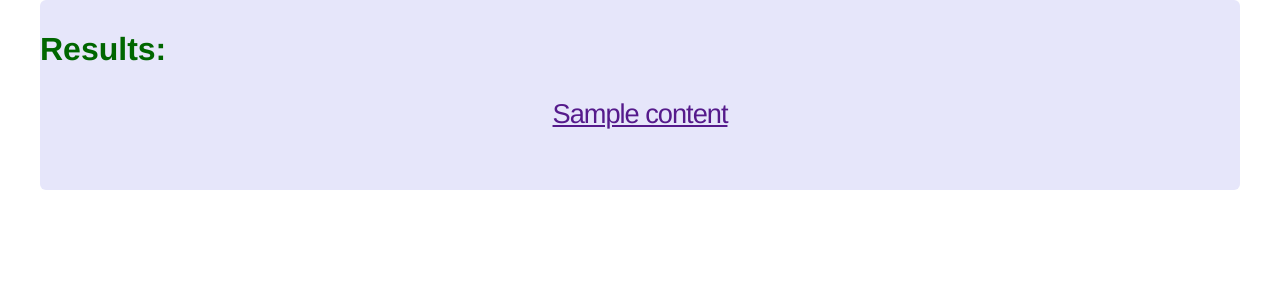
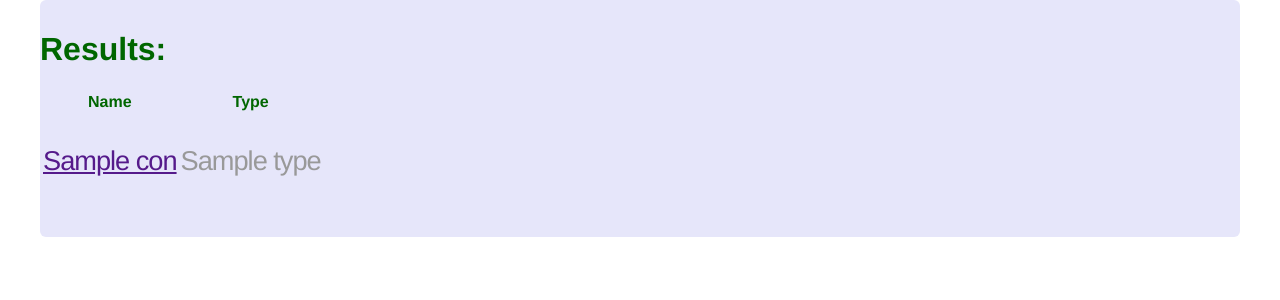
Before and after one commit to poojaranawade/search_movies_shows, a Flask app: template templates/search.html in a window 1280 px wide. Shown: the top 300 px of the page. Run offline with Flask 2, Linux system fonts and the light colour scheme; the template is opened without the code that fills it: most values are stand-ins (such as "Sample title", 1, 10 or a date in 2020); parts of the project's set-up code (start-up, migrations or seed data) failed here and were passed over.

Commit message:
change in query parameters

```diff
--- a/main.py
+++ b/main.py
@@ -5,7 +5,7 @@ Created on Sat Oct 27 17:37:40 2018
 @author: Pooja Ranawade
 """
 
-from flask import Flask, render_template, jsonify
+from flask import Flask, render_template, jsonify, request
 import pandas as pd
 import numpy as np
 
@@ -88,13 +88,14 @@ class Flask_app:
             final.append(items(row))
 
         if page > total_pages + 1:
-            response = jsonify(status=422, response={'val': 'try lower page number'})
+            response = jsonify(status=422, response={
+                               'val': 'try lower page number'})
             return '', '', response
 
         elif page == total_pages + 1:
             res_list = jsonify(status=200, response=[
                                e.serialize() for e in final[total_pages * self.per_page:]], page=page,
-                               per_page=self.per_page, total_results=total)
+                               per_page=remain, total_results=total)
             return "search.html", final[total_pages * self.per_page:], res_list
 
         res_list = []
@@ -136,30 +137,25 @@ def home():
 @app.route('/movie/<id>')
 def movie_id(id):
     movie_page, movie, response = app_obj.movie_id(id)
-#    return render_template(movie_page, movie=movie)
     return response
 
 
 @app.route('/show/<id>')
 def show_id(id):
     show_page, show, response = app_obj.show_id(id)
-#    return render_template(show_page, show=show)
     return response
 
 
-@app.route('/search/<title>/page/<page>')
-def search_title(title, page=1):
-    search_page, content, response = app_obj.search_title(title, int(page))
-#    return render_template(search_page, content=content)
+@app.route('/search')
+def search_title():
+    title = request.args['title']
+    if len(request.args) > 1:
+        page = request.args['page']
+        search_page, content, response = app_obj.search_title(title, int(page))
+        return response
+    else:
+        search_page, content, response = app_obj.no_page_search_title(title)
     return response
-
-
-@app.route('/search/<title>')
-def no_page_search_title(title):
-    search_page, content, response = app_obj.no_page_search_title(title)
-#    return render_template(search_page, content=content)
-    return response
-
 
 if __name__ == '__main__':
     app.run(debug=True)
--- a/static/css/main.css
+++ b/static/css/main.css
@@ -63,11 +63,17 @@ div.show {
      -moz-border-radius: 6px;
           border-radius: 6px;
 }
+div.search {
+  padding: 10px 0 30px 0;
+  background-color: #E6E6FA;
+  -webkit-border-radius: 6px;
+     -moz-border-radius: 6px;
+          border-radius: 6px;
+}
 
 h2 {
   font-size: 3em;
   margin-top: 40px;
-  text-align: center;
   letter-spacing: -2px;
 }
 
--- a/templates/search.html
+++ b/templates/search.html
@@ -1,9 +1,18 @@
 {% extends "layout.html" %}
 {% block content %}
-<div class="movie">
+<div class="search">
     <h1>Results: </h1>
-    {% for c in content %}
-        <h3><a href=''>{{ c.name }}</a><h3>
-    {% endfor %}
+    <table>
+	  <thead>
+	    <th>Name</th>
+	    <th>Type</th>
+	  </thead>
+    {% for con in content%}
+	    <tr>
+	      <td><h3><a href=''>{{ con.name }}</a></h2></td>
+	      <td><h3>{{ con.type }}</h2></td>
+	    </tr>
+   	{% endfor %}
+</table>
 </div>
 {% endblock %}
```
Also changed, not shown: main_html_render.py (+9 -9 lines).
